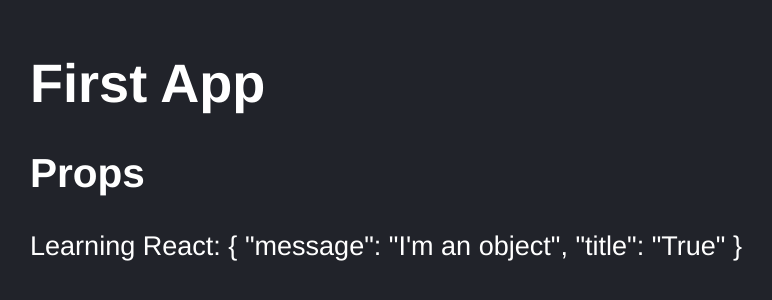
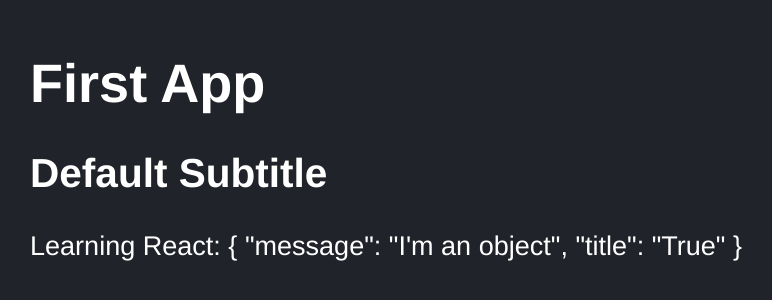
Before and after one commit to Alejoboga20/vite-counter-app, a React app: page / in a window 1280 px wide. Shown: the part 132-432 px from the top of the page, without its empty margins (118-890 px from the left). Built offline with nearby package versions, Linux system fonts and the light colour scheme; the HTML template or start-up script is replaced by a standard one.

Commit message:
Default props

```diff
--- a/src/App.jsx
+++ b/src/App.jsx
@@ -1,5 +1,5 @@
 import { FirstApp } from './FirstApp';
 
 export const App = () => {
-	return <FirstApp title='First App' subtitle='Props' />;
+	return <FirstApp title='First App' />;
 };
--- a/src/FirstApp.jsx
+++ b/src/FirstApp.jsx
@@ -6,7 +6,7 @@
 	title: 'True',
 };
 
-export const FirstApp = ({ title, subtitle = '' }) => {
+export const FirstApp = ({ title, subtitle }) => {
 	return (
 		<>
 			<h1>{title}</h1>
@@ -20,3 +20,7 @@
 	title: PropTypes.string.isRequired,
 	title: PropTypes.string,
 };
+
+FirstApp.defaultProps = {
+	subtitle: 'Default Subtitle',
+};
```
